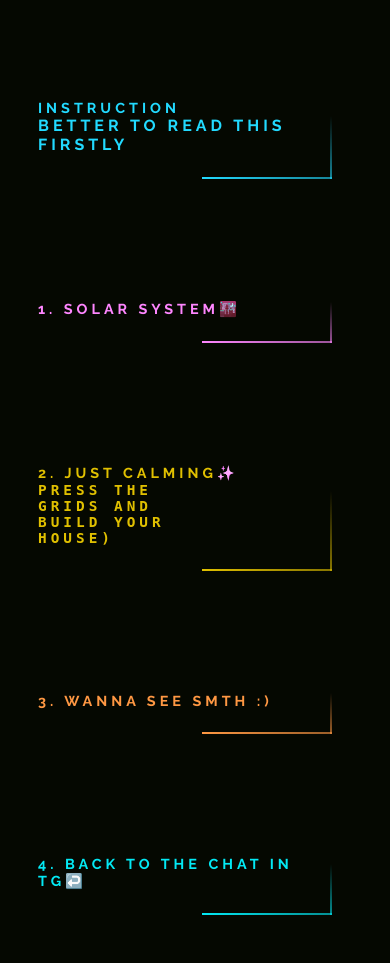
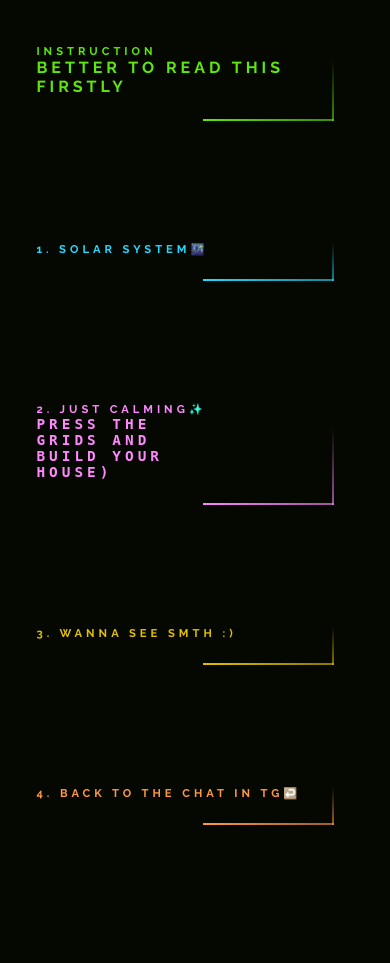
Before and after one commit to W-Mirshod/fun, a Django app: page /just-choose in a window 390 px wide. After the commit the page ends 825 px from the top, so only its background shows below. Run offline with Django 5.2, Linux system fonts and the light colour scheme.

Commit message:
fixing the bug

```diff
--- a/main/templates/choices.html
+++ b/main/templates/choices.html
@@ -43,29 +43,24 @@
         /* Media query for phones and smaller screens */
         @media (max-width: 600px) {
             .nav-wrapper {
-                padding: 0.5rem; /* Adjust padding */
+                padding: 0.4rem; /* Adjust padding */
             }
 
             a {
-                font-size: 0.9rem; /* Adjust font size for smaller screens */
+                font-size: 0.7rem; /* Adjust font size for smaller screens */
             }
         }
     </style>
 </head>
 
 <body>
+
+<br>
+<br>
+<br>
+<br>
+
 <div class="nav-wrapper">
-
-    <pre>
-
-
-
-
-
-
-
-    </pre>
-
     <a href="{% url 'orange' %}">
         <span></span>
         <span></span>
```
